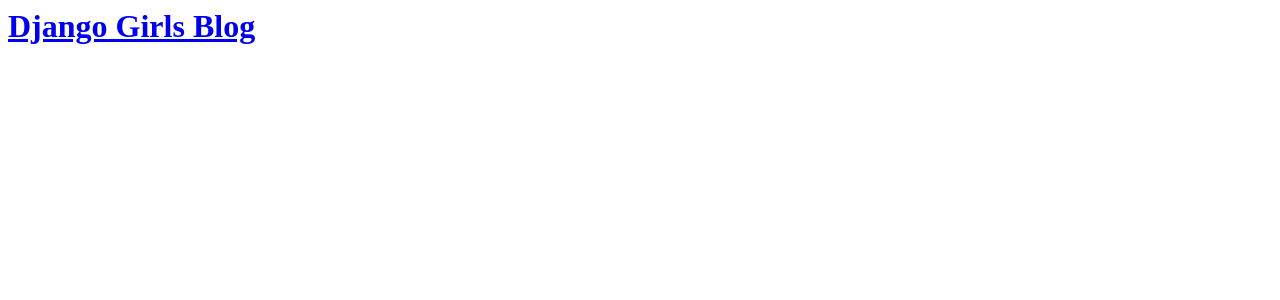
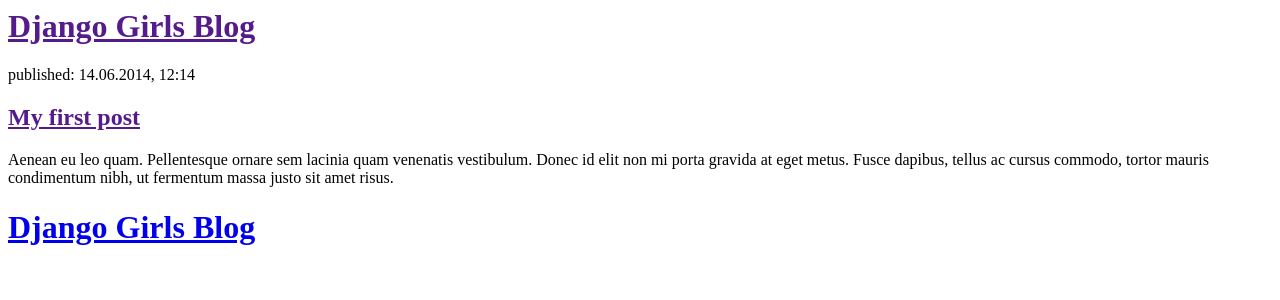
Before and after one commit to tykaseta/my-first-blog, a Django app: page / in a window 1280 px wide. Shown: the top 300 px of the page. Run offline with Django 3.2, Linux system fonts and the light colour scheme; data that the repository does not hold is empty.

Commit message:
nazwa ostateczna commita

```diff
--- a/blog/templates/blog/post_list.html
+++ b/blog/templates/blog/post_list.html
@@ -3,6 +3,17 @@
         <title>Django Girls blog</title>
     </head>
     <body>
+        <div>
+            <h1><a href="">Django Girls Blog</a></h1>
+        </div>
+
+        <div>
+            <p>published: 14.06.2014, 12:14</p>
+            <h2><a href="">My first post</a></h2>
+            <p>Aenean eu leo quam. Pellentesque ornare sem lacinia quam venenatis vestibulum. Donec id elit non mi porta gravida at eget metus. Fusce dapibus, tellus ac cursus commodo, tortor mauris condimentum nibh, ut fermentum massa justo sit amet risus.</p>
+        </div>
+
+        <div>
             <div>
                 <h1><a href="/">Django Girls Blog</a></h1>
             </div>
@@ -14,5 +25,6 @@
                     <p>{{ post.text|linebreaksbr }}</p>
                 </div>
             {% endfor %}
+        </div>
     </body>
 </html>
```
Lines whose indentation alone changed are shown as unchanged.
